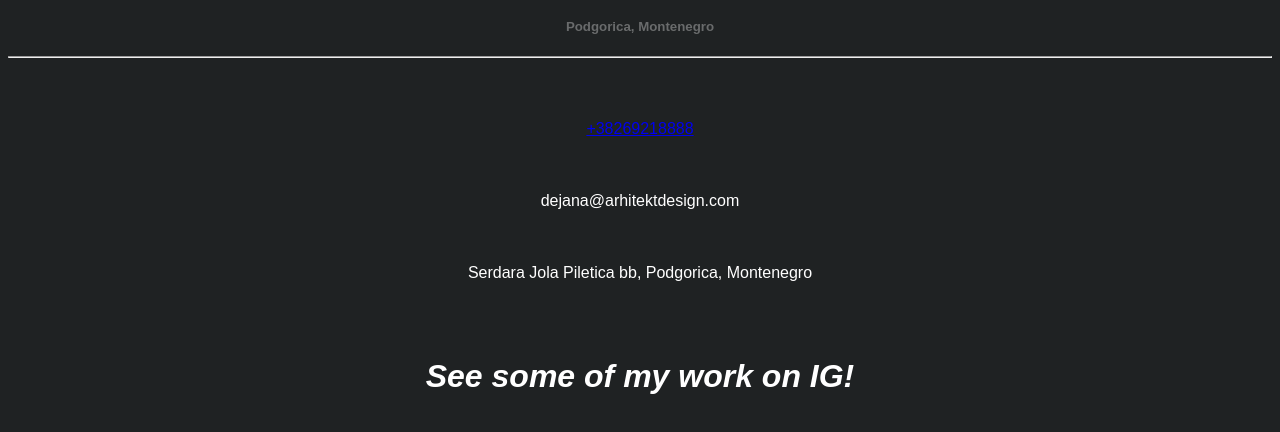
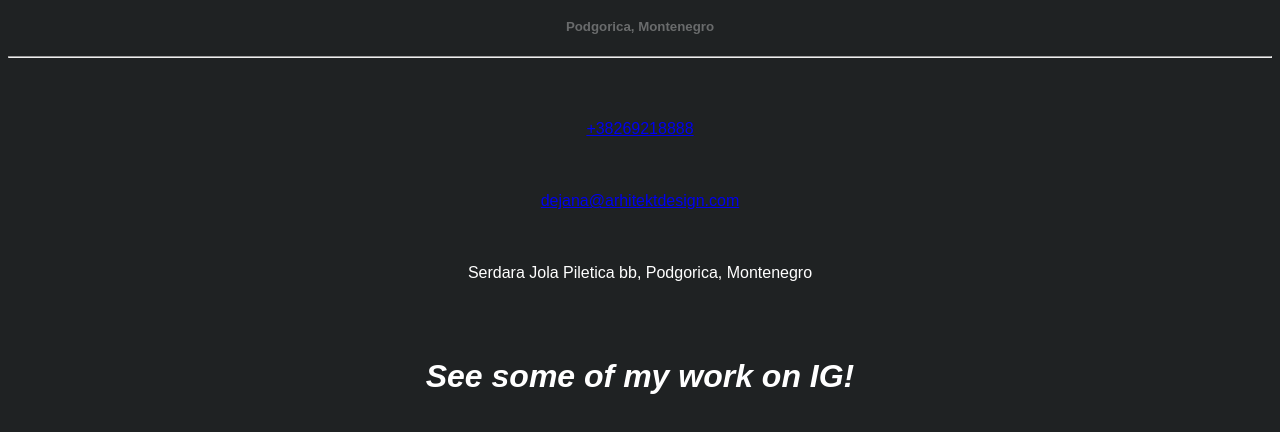
Before and after one commit to matteya1408/matteya1408.github.io, a plain HTML site: page index.html in a window 1280 px wide. Shown: the part 612-1044 px from the top of the page. Drawn offline with Linux system fonts and the light colour scheme.

Commit message:
Update index.html

```diff
--- a/index.html
+++ b/index.html
@@ -32,7 +32,7 @@
     </div>
     <div style="display: inline;text-align: center;margin: 0 auto;">
         <i class="gg-phone"></i><br><span style="font-family: Arial, Helvetica, sans-serif;color: white;text-align: center;margin: 0 auto;display: block;">  <a href="tel:+38269-218-888">+38269218888</a></span><br><br>
-        <i class="gg-mail"></i><br><span style="font-family: Arial, Helvetica, sans-serif;color: white;text-align: center;margin: 0 auto;display: block;">  dejana@arhitektdesign.com</span><br><br>
+        <i class="gg-mail"></i><br><span style="font-family: Arial, Helvetica, sans-serif;color: white;text-align: center;margin: 0 auto;display: block;">  <a href="mailto:dejana@arhitektdesign.com">dejana@arhitektdesign.com</a></span><br><br>
         <i class="gg-home"></i><br><span style="font-family: Arial, Helvetica, sans-serif;color: white;text-align: center;margin: 0 auto;display: block;">  Serdara Jola Piletica bb, Podgorica, Montenegro</span><br><br>
     </div>
     <br>
```
